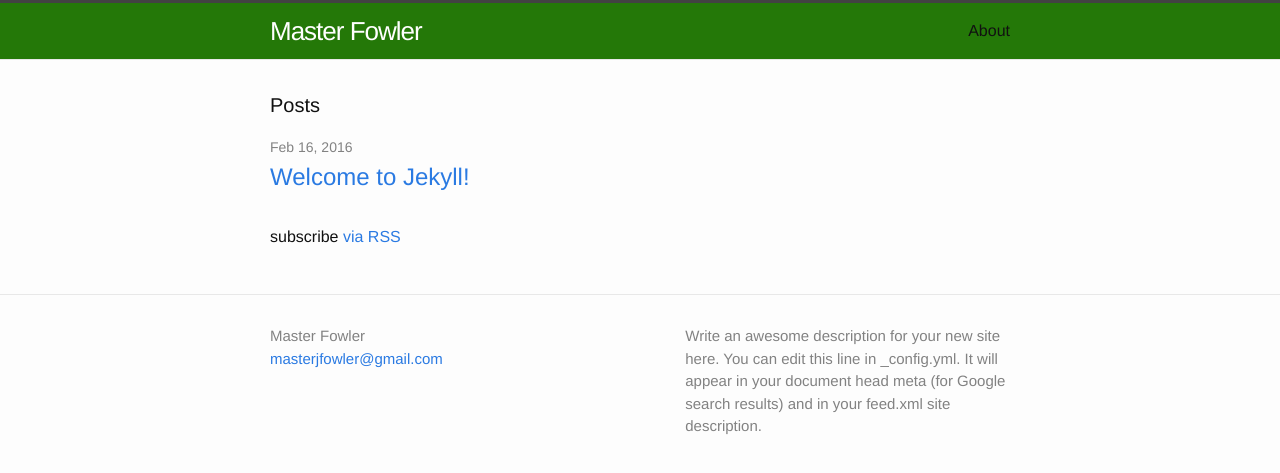
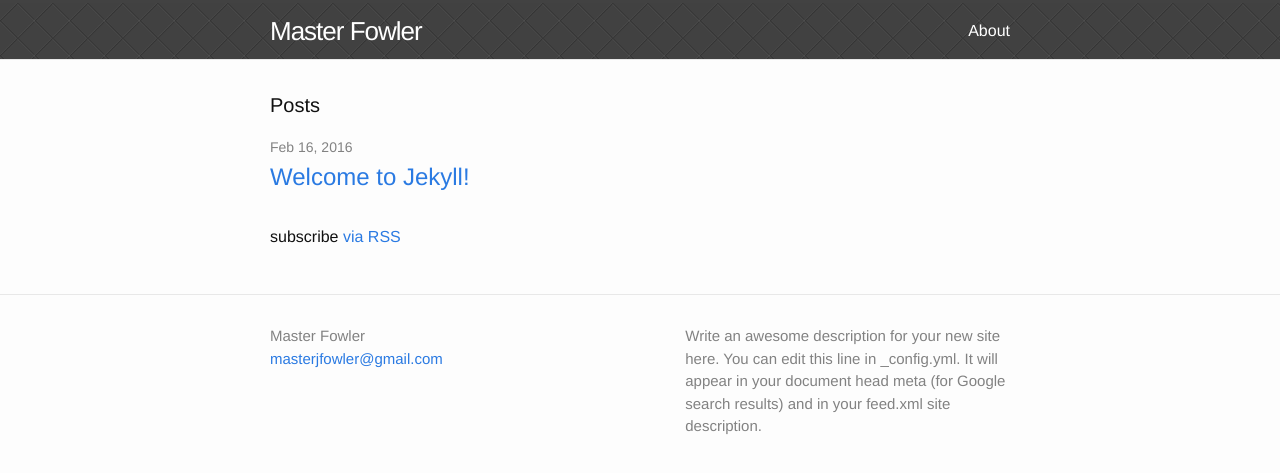
Before and after one commit to masterfowler/masterfowler.github.io, a Jekyll site: the page built from index.html, in a window 1280 px wide. Shown: the top 473 px of the page. Built offline with Jekyll 4.4.1, drawn with Linux system fonts in a browser that asks for light colours.

Commit message:
header image added

```diff
--- a/_sass/_layout.scss
+++ b/_sass/_layout.scss
@@ -8,7 +8,7 @@
 
     // Positioning context for the mobile navigation icon
     position: relative;
-    background-color: #247808;
+    background-image:url('../img/always_grey.png');background-repeat:repeat;;
 }
 
 .site-title {
@@ -34,7 +34,7 @@
     }
 
     .page-link {
-        color: $text-color;
+        color: #fff;
         line-height: $base-line-height;
 
         // Gaps between nav items, but not on the last one
```
Also changed, not shown: img/128-171.jpg (added), img/128-184.jpg (added), img/always_grey.png (added), img/dark_geometric.png (added), img/padded.png (added), 7 other files.
